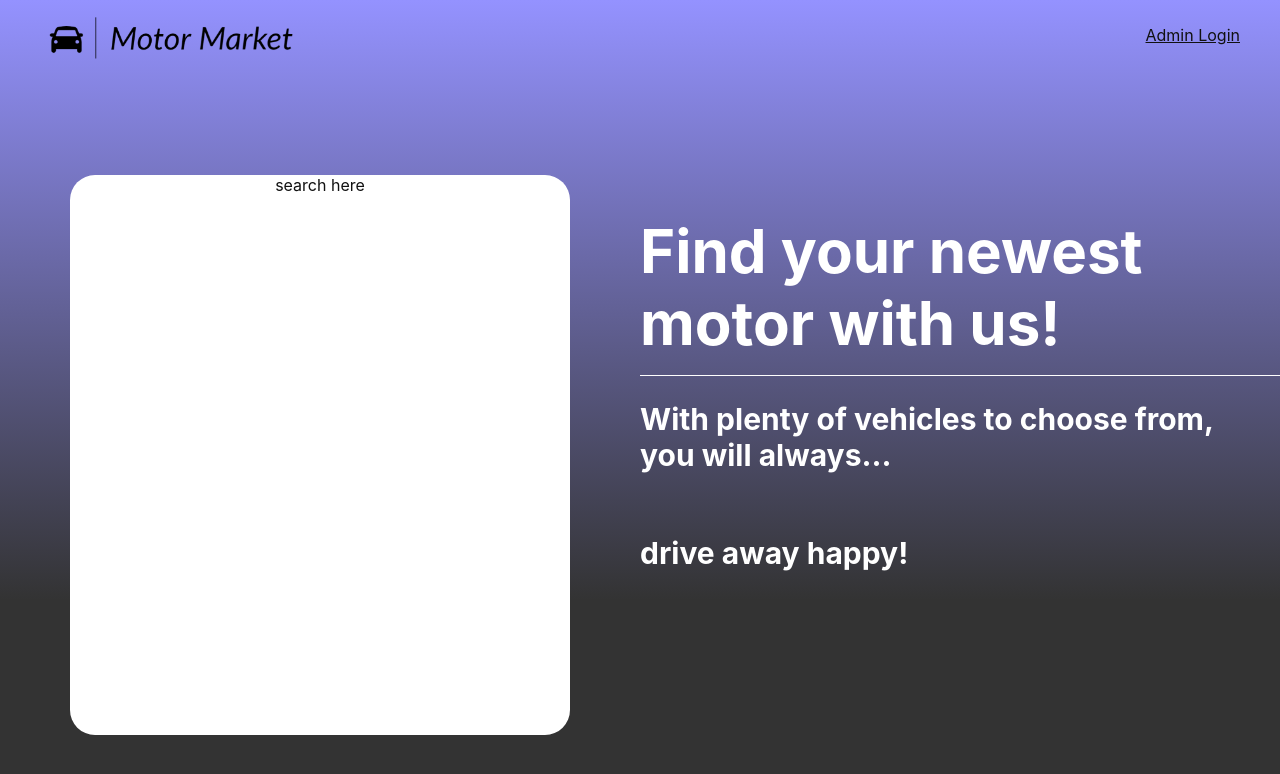
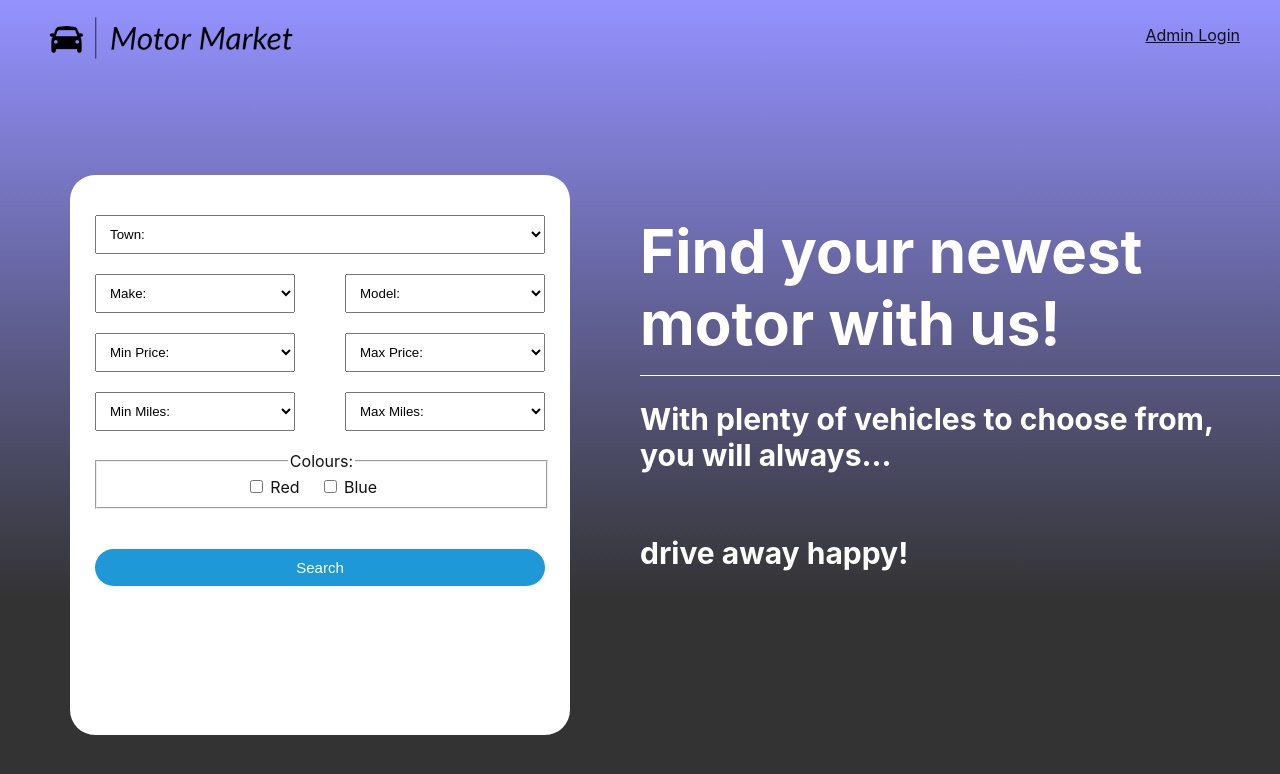
Before and after one commit to TobyDyson123/datawebassignment, a React (Create React App) app: page / in a window 1280 px wide. Shown: the top 774 px of the page. Built offline with nearby package versions, Linux system fonts and the light colour scheme.

Commit message:
added search filter

```diff
--- a/src/Home.css
+++ b/src/Home.css
@@ -48,6 +48,42 @@
     border-radius: 25px;
 }
 
+.search-box #search-form select {
+    width: 40%;
+    padding: 10px;
+    margin-top: 20px;
+}
+
+.search-box #search-form select:first-child {
+    width: 90%;
+    margin-top: 40px;
+}
+
+.search-box #search-form select:nth-child(even) {
+    margin-right: 10%;
+}
+
+.search-box #colours {
+    margin-left: 5%;
+    width: 85%;
+    margin-top: 20px;
+}
+
+.search-box #colours label {
+    margin-right: 20px;
+}
+
+.search-box #submit {
+    width: 90%;
+    padding: 10px;
+    font-size: 15px;
+    margin-top: 40px;
+    background-color: #1E98D7;
+    color: white;
+    border: none;
+    border-radius: 25px;
+}
+
 @media screen and (max-width: 1320px) {
     .title-container h1 {
         width: 100%;
--- a/src/Home.js
+++ b/src/Home.js
@@ -4,7 +4,48 @@ function Home() {
             <div className="home-container">
                 <div className="search-container">
                     <div className="search-box">
-                        search here
+                        <form action="" id="search-form">
+
+                            <select id="town" name="town" for="search-form">
+                                <option value="any">Town:</option>
+                            </select>
+
+                            <select id="make" name="make" for="search-form">
+                                <option value="any">Make:</option>
+                            </select>
+
+                            <select id="model" name="model" for="search-form">
+                                <option value="any">Model:</option>
+                            </select>
+
+                            <select id="min-price" name="min-price" for="search-form">
+                                <option value="any">Min Price:</option>
+                            </select>
+
+                            <select id="max-price" name="max-price" for="search-form">
+                                <option value="any">Max Price:</option>
+                            </select>
+
+                            <select id="min-miles" name="min-miles" for="search-form">
+                                <option value="any">Min Miles:</option>
+                            </select>
+
+                            <select id="max-miles" name="max-miles" for="search-form">
+                                <option value="any">Max Miles:</option>
+                            </select>
+
+                            <fieldset id="colours">
+                                <legend>Colours:</legend>
+
+                                <input type="checkbox" id="red" name="red" value="1"></input>
+                                <label for="red"> Red</label>
+
+                                <input type="checkbox" id="blue" name="blue" value="1"></input>
+                                <label for="blue"> Blue</label>
+                            </fieldset>
+
+                            <input id="submit" type="submit" value="Search"></input>
+                        </form>
                     </div>
                 </div>
                 <div className="title-container">
```
